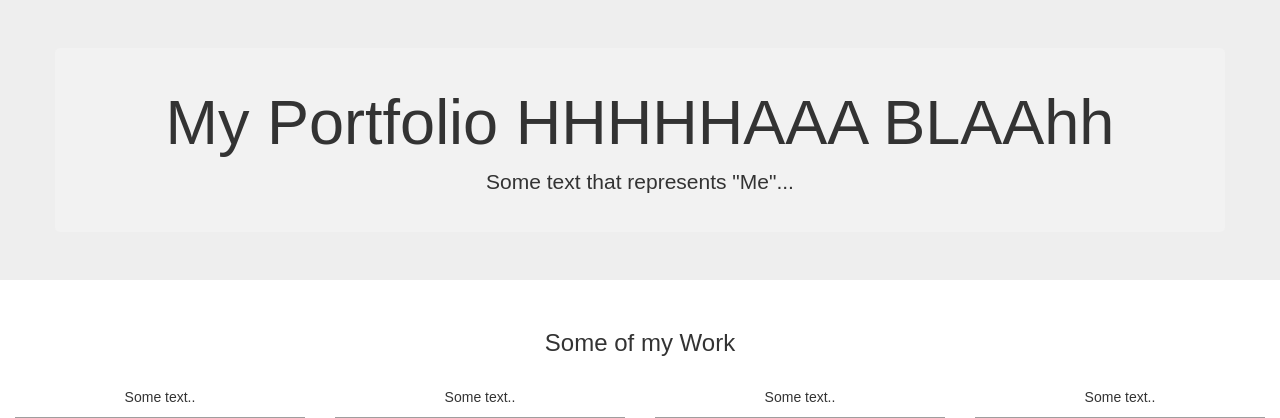
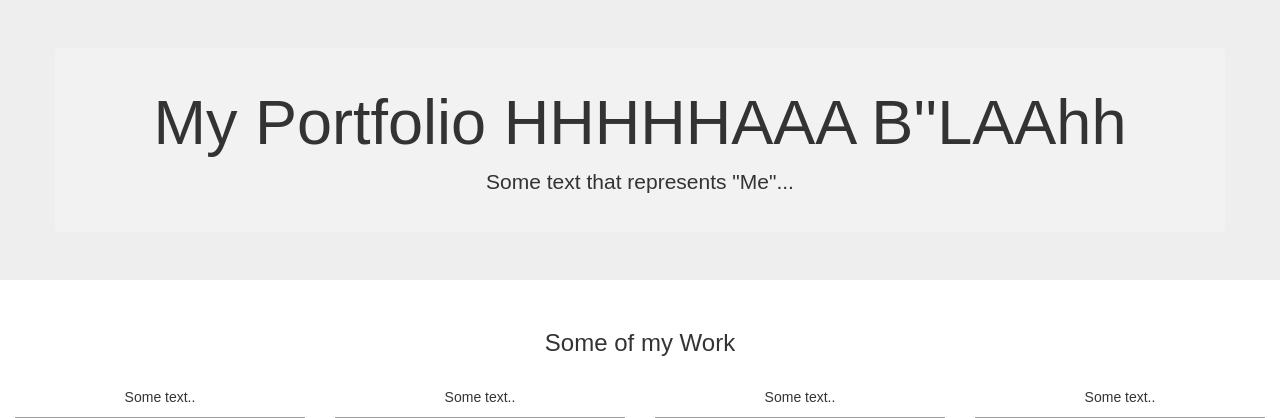
Before and after one commit to Amran-Lab/QA-Project, a Flask app: page / in a window 1280 px wide. Shown: the part 52-470 px from the top of the page. Run offline with Flask 2, Linux system fonts and the light colour scheme; data that the repository does not hold is empty; some libraries are stand-ins or nearby versions; grey boxes are pictures that could not be loaded.

Commit message:
add html

```diff
--- a/templates/index.html
+++ b/templates/index.html
@@ -11,7 +11,7 @@
 
 <div class="jumbotron">
   <div class="container text-center">
-    <h1>My Portfolio HHHHHAAA BLAAhh {{ title }} </h1>
+    <h1>My Portfolio HHHHHAAA B''LAAhh {{ title }} </h1>
     <p>Some text that represents "Me"...</p>
   </div>
 </div>
```
